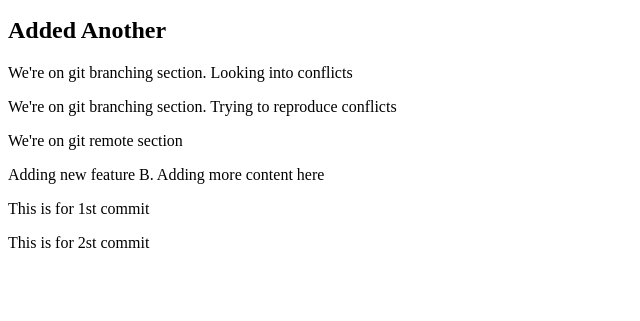
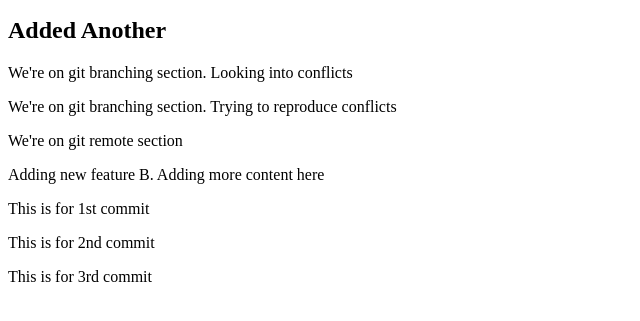
Before and after one commit to AsminBudha/git-session-data-internship, a plain HTML site: page index.html in a window 1280 px wide. Shown: the part 101-422 px from the top of the page, without its empty margins (0-640 px from the left). Drawn offline with Linux system fonts and the light colour scheme.

Commit message:
Add first commit for rebase

```diff
--- a/index.html
+++ b/index.html
@@ -16,6 +16,7 @@
     <p>We're on git remote section</p>
     <p>Adding new feature B. Adding more content here</p>
     <p>This is for 1st commit</p>
-    <p>This is for 2st commit</p>
+    <p>This is for 2nd commit</p>
+    <p>This is for 3rd commit</p>
 </body>
 </html>
```
